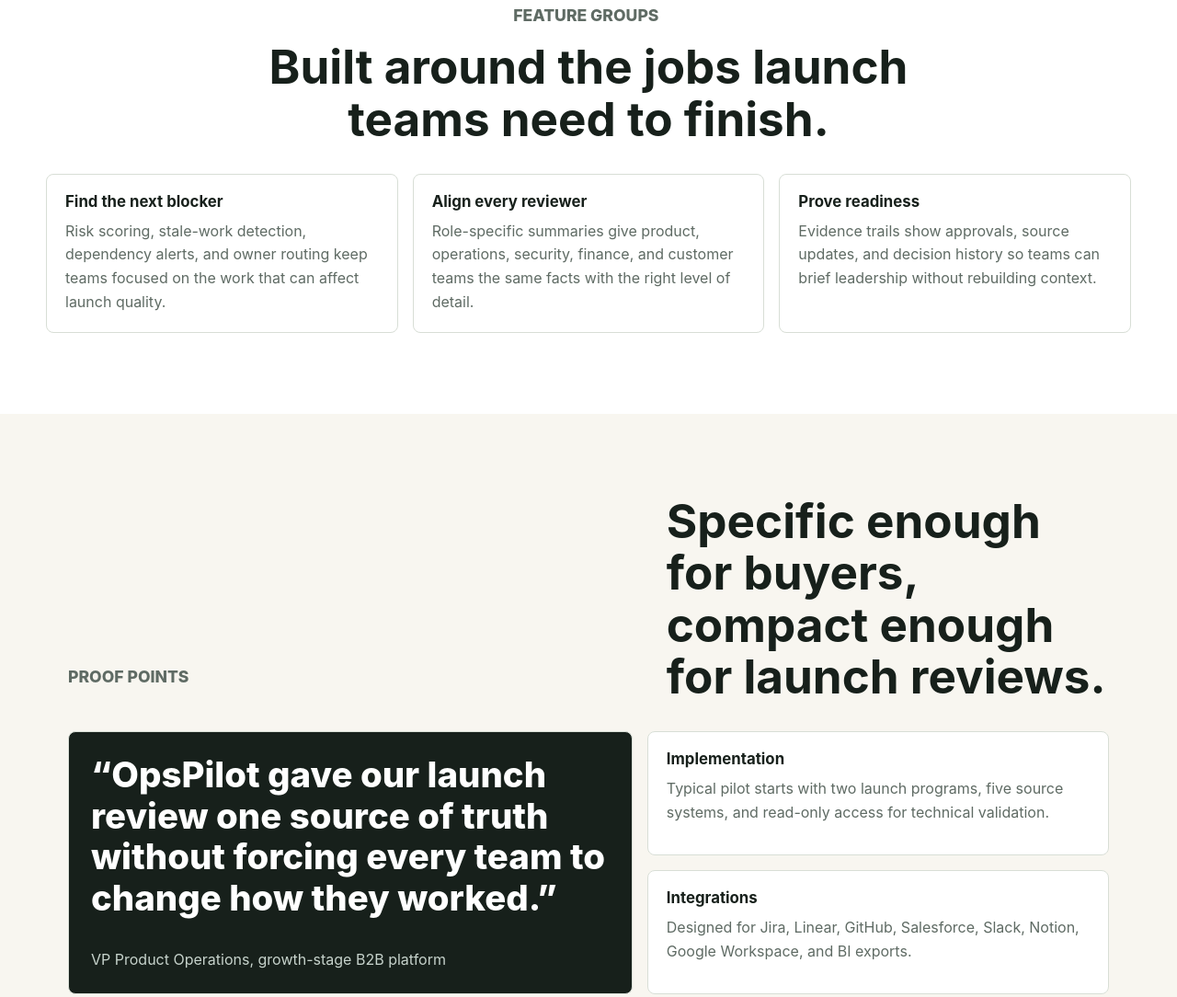
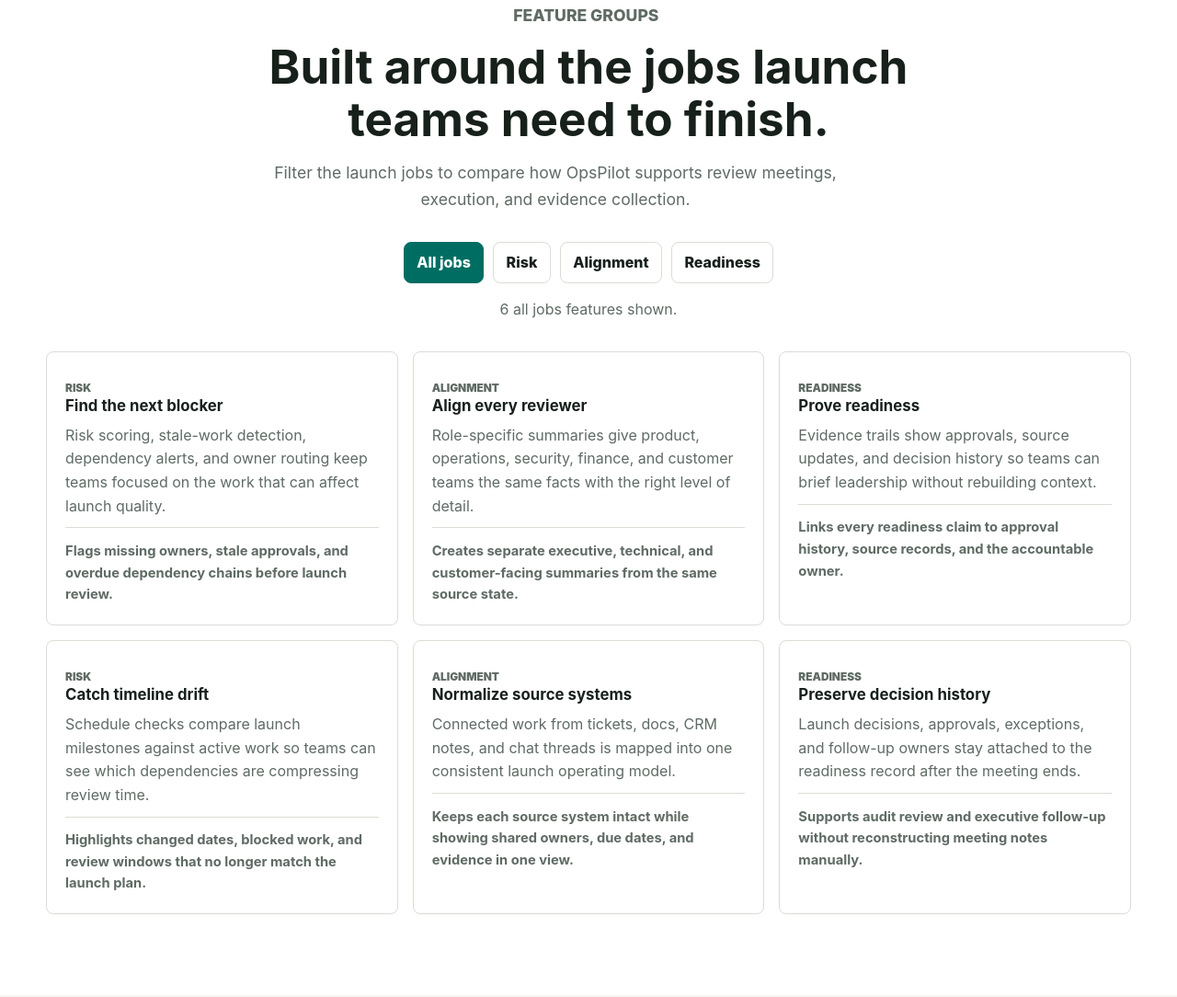
Before and after one commit to saitakarcesme/AkorithLoop, a plain HTML site: page long-loop-product-launch-20260716/index.html in a window 1280 px wide. Shown: the part 2836-3920 px from the top of the page at 92% size. Drawn offline with Linux system fonts and the light colour scheme.

Commit message:
Completed milestone 3 in `long-loop-product-launch-20260716`.

```diff
--- /dev/null
+++ b/long-loop-product-launch-20260716/app.js
@@ -0,0 +1,138 @@
+const featureGrid = document.querySelector("[data-feature-grid]");
+const featureStatus = document.querySelector("#feature-status");
+const featureFilters = Array.from(document.querySelectorAll(".feature-filter"));
+const navToggle = document.querySelector("#nav-toggle");
+const navPanel = document.querySelector("#nav-panel");
+
+let features = [];
+let activeFilter = "all";
+
+function setStatus(message) {
+  if (featureStatus) {
+    featureStatus.textContent = message;
+  }
+}
+
+function createFeatureCard(feature) {
+  const card = document.createElement("article");
+  card.className = "feature-card";
+  card.dataset.category = feature.category;
+
+  const category = document.createElement("p");
+  category.className = "feature-kicker";
+  category.textContent = feature.categoryLabel;
+
+  const title = document.createElement("h3");
+  title.textContent = feature.title;
+
+  const description = document.createElement("p");
+  description.textContent = feature.description;
+
+  const proof = document.createElement("p");
+  proof.className = "feature-proof";
+  proof.textContent = feature.proof;
+
+  card.append(category, title, description, proof);
+  return card;
+}
+
+function renderFeatures() {
+  if (!featureGrid) return;
+
+  const visibleFeatures = activeFilter === "all"
+    ? features
+    : features.filter((feature) => feature.category === activeFilter);
+
+  featureGrid.replaceChildren(...visibleFeatures.map(createFeatureCard));
+
+  const activeButton = featureFilters.find((button) => button.dataset.filter === activeFilter);
+  const label = activeButton ? activeButton.textContent.trim() : "selected";
+  const countLabel = visibleFeatures.length === 1 ? "feature" : "features";
+  setStatus(`${visibleFeatures.length} ${label.toLowerCase()} ${countLabel} shown.`);
+}
+
+function setActiveFilter(nextFilter) {
+  activeFilter = nextFilter;
+
+  featureFilters.forEach((button) => {
+    const isActive = button.dataset.filter === activeFilter;
+    button.classList.toggle("is-active", isActive);
+    button.setAttribute("aria-pressed", String(isActive));
+  });
+
+  renderFeatures();
+}
+
+function moveFilterFocus(currentButton, direction) {
+  const currentIndex = featureFilters.indexOf(currentButton);
+  if (currentIndex === -1) return;
+
+  const nextIndex = (currentIndex + direction + featureFilters.length) % featureFilters.length;
+  featureFilters[nextIndex].focus();
+}
+
+async function loadFeatures() {
+  if (!featureGrid) return;
+
+  try {
+    const response = await fetch("data/features.json");
+    if (!response.ok) {
+      throw new Error(`Feature data request failed with ${response.status}`);
+    }
+
+    const data = await response.json();
+    if (!Array.isArray(data.features) || data.features.length === 0) {
+      throw new Error("Feature data did not include a populated features array");
+    }
+
+    features = data.features;
+    renderFeatures();
+  } catch (error) {
+    setStatus("Feature data could not load. Showing core launch jobs.");
+    console.error(error);
+  }
+}
+
+function syncNavState() {
+  if (!navToggle) return;
+  navToggle.setAttribute("aria-expanded", String(navToggle.checked));
+}
+
+featureFilters.forEach((button) => {
+  button.addEventListener("click", () => setActiveFilter(button.dataset.filter));
+  button.addEventListener("keydown", (event) => {
+    if (event.key === "ArrowRight" || event.key === "ArrowDown") {
+      event.preventDefault();
+      moveFilterFocus(button, 1);
+    }
+
+    if (event.key === "ArrowLeft" || event.key === "ArrowUp") {
+      event.preventDefault();
+      moveFilterFocus(button, -1);
+    }
+  });
+});
+
+if (navToggle) {
+  navToggle.addEventListener("change", syncNavState);
+}
+
+if (navPanel && navToggle) {
+  navPanel.addEventListener("click", (event) => {
+    if (event.target instanceof HTMLAnchorElement) {
+      navToggle.checked = false;
+      syncNavState();
+    }
+  });
+}
+
+document.addEventListener("keydown", (event) => {
+  if (event.key === "Escape" && navToggle?.checked) {
+    navToggle.checked = false;
+    syncNavState();
+    navToggle.focus();
+  }
+});
+
+syncNavState();
+loadFeatures();
--- /dev/null
+++ b/long-loop-product-launch-20260716/data/features.json
@@ -0,0 +1,52 @@
+{
+  "features": [
+    {
+      "id": "blocker-routing",
+      "category": "risk",
+      "categoryLabel": "Risk",
+      "title": "Find the next blocker",
+      "description": "Risk scoring, stale-work detection, dependency alerts, and owner routing keep teams focused on the work that can affect launch quality.",
+      "proof": "Flags missing owners, stale approvals, and overdue dependency chains before launch review."
+    },
+    {
+      "id": "reviewer-briefs",
+      "category": "alignment",
+      "categoryLabel": "Alignment",
+      "title": "Align every reviewer",
+      "description": "Role-specific summaries give product, operations, security, finance, and customer teams the same facts with the right level of detail.",
+      "proof": "Creates separate executive, technical, and customer-facing summaries from the same source state."
+    },
+    {
+      "id": "readiness-evidence",
+      "category": "readiness",
+      "categoryLabel": "Readiness",
+      "title": "Prove readiness",
+      "description": "Evidence trails show approvals, source updates, and decision history so teams can brief leadership without rebuilding context.",
+      "proof": "Links every readiness claim to approval history, source records, and the accountable owner."
+    },
+    {
+      "id": "launch-drift",
+      "category": "risk",
+      "categoryLabel": "Risk",
+      "title": "Catch timeline drift",
+      "description": "Schedule checks compare launch milestones against active work so teams can see which dependencies are compressing review time.",
+      "proof": "Highlights changed dates, blocked work, and review windows that no longer match the launch plan."
+    },
+    {
+      "id": "source-normalization",
+      "category": "alignment",
+      "categoryLabel": "Alignment",
+      "title": "Normalize source systems",
+      "description": "Connected work from tickets, docs, CRM notes, and chat threads is mapped into one consistent launch operating model.",
+      "proof": "Keeps each source system intact while showing shared owners, due dates, and evidence in one view."
+    },
+    {
+      "id": "decision-record",
+      "category": "readiness",
+      "categoryLabel": "Readiness",
+      "title": "Preserve decision history",
+      "description": "Launch decisions, approvals, exceptions, and follow-up owners stay attached to the readiness record after the meeting ends.",
+      "proof": "Supports audit review and executive follow-up without reconstructing meeting notes manually."
+    }
+  ]
+}
--- a/long-loop-product-launch-20260716/index.html
+++ b/long-loop-product-launch-20260716/index.html
@@ -20,13 +20,13 @@
           <span>OpsPilot</span>
         </a>
 
-        <input class="nav-toggle" type="checkbox" id="nav-toggle" aria-label="Toggle navigation">
+        <input class="nav-toggle" type="checkbox" id="nav-toggle" aria-label="Toggle navigation" aria-controls="nav-panel" aria-expanded="false">
         <label class="nav-button" for="nav-toggle">
           <span class="nav-button-line" aria-hidden="true"></span>
           <span class="visually-hidden">Menu</span>
         </label>
 
-        <div class="nav-panel">
+        <div class="nav-panel" id="nav-panel">
           <ul class="nav-links">
             <li><a href="#workflow">Workflow</a></li>
             <li><a href="#features">Features</a></li>
@@ -177,17 +177,28 @@
         <div class="section-copy narrow">
           <p class="eyebrow">Feature groups</p>
           <h2 id="features-title">Built around the jobs launch teams need to finish.</h2>
+          <p>Filter the launch jobs to compare how OpsPilot supports review meetings, execution, and evidence collection.</p>
         </div>
-        <div class="feature-grid">
-          <article>
+        <div class="feature-toolbar" aria-label="Feature category filters">
+          <button class="feature-filter is-active" type="button" data-filter="all" aria-pressed="true">All jobs</button>
+          <button class="feature-filter" type="button" data-filter="risk" aria-pressed="false">Risk</button>
+          <button class="feature-filter" type="button" data-filter="alignment" aria-pressed="false">Alignment</button>
+          <button class="feature-filter" type="button" data-filter="readiness" aria-pressed="false">Readiness</button>
+        </div>
+        <p class="feature-status" id="feature-status" aria-live="polite">Loading feature data...</p>
+        <div class="feature-grid" id="feature-grid" data-feature-grid>
+          <article class="feature-card">
+            <p class="feature-kicker">Risk</p>
             <h3>Find the next blocker</h3>
             <p>Risk scoring, stale-work detection, dependency alerts, and owner routing keep teams focused on the work that can affect launch quality.</p>
           </article>
-          <article>
+          <article class="feature-card">
+            <p class="feature-kicker">Alignment</p>
             <h3>Align every reviewer</h3>
             <p>Role-specific summaries give product, operations, security, finance, and customer teams the same facts with the right level of detail.</p>
           </article>
-          <article>
+          <article class="feature-card">
+            <p class="feature-kicker">Readiness</p>
             <h3>Prove readiness</h3>
             <p>Evidence trails show approvals, source updates, and decision history so teams can brief leadership without rebuilding context.</p>
           </article>
@@ -258,5 +269,6 @@
       <p>&copy; 2026 OpsPilot. Built for product, operations, and technical launch teams.</p>
       <a href="#main">Back to top</a>
     </footer>
+    <script src="app.js" defer></script>
   </body>
 </html>
--- a/long-loop-product-launch-20260716/styles.css
+++ b/long-loop-product-launch-20260716/styles.css
@@ -506,12 +506,45 @@
   grid-template-columns: repeat(3, minmax(0, 1fr));
 }
 
+.feature-toolbar {
+  display: flex;
+  flex-wrap: wrap;
+  justify-content: center;
+  margin: 2rem auto 0;
+  gap: 0.6rem;
+}
+
+.feature-filter {
+  min-height: 42px;
+  padding: 0.55rem 0.85rem;
+  border: 1px solid var(--line);
+  border-radius: var(--radius);
+  background: var(--surface);
+  color: var(--ink);
+  cursor: pointer;
+  font: inherit;
+  font-weight: 800;
+}
+
+.feature-filter:hover,
+.feature-filter.is-active {
+  border-color: var(--accent);
+  background: var(--accent);
+  color: var(--surface);
+}
+
+.feature-status {
+  margin: 1rem auto 0;
+  color: var(--muted);
+  text-align: center;
+}
+
 .objection-grid {
   grid-template-columns: repeat(4, minmax(0, 1fr));
 }
 
 .comparison-grid article,
-.feature-grid article,
+.feature-card,
 .objection-grid article,
 .quote-card,
 .proof-list article,
@@ -522,19 +555,35 @@
 }
 
 .comparison-grid article,
-.feature-grid article,
+.feature-card,
 .objection-grid article,
 .proof-list article {
   padding: 1.25rem;
 }
 
 .comparison-grid p,
-.feature-grid p,
+.feature-card p,
 .objection-grid p,
 .proof-list p,
 .workflow-steps p {
   margin: 0.65rem 0 0;
   color: var(--muted);
+}
+
+.feature-kicker {
+  margin: 0 0 0.65rem;
+  color: var(--accent-dark);
+  font-size: 0.74rem;
+  font-weight: 900;
+  letter-spacing: 0;
+  text-transform: uppercase;
+}
+
+.feature-proof {
+  padding-top: 0.85rem;
+  border-top: 1px solid var(--line);
+  font-size: 0.92rem;
+  font-weight: 700;
 }
 
 .workflow-steps {
@@ -778,6 +827,14 @@
     text-align: left;
   }
 
+  .feature-toolbar {
+    justify-content: flex-start;
+  }
+
+  .feature-status {
+    text-align: left;
+  }
+
   .site-footer {
     align-items: flex-start;
     flex-direction: column;
```
Also changed, not shown: long-loop-product-launch-20260716/FINDINGS.md (+12 -0 lines), long-loop-product-launch-20260716/LOOP_STATE.json (+13 -13 lines), long-loop-product-launch-20260716/docs/accessibility.md (added, +29 -0 lines), long-loop-product-launch-20260716/tests/verify.mjs (added, +63 -0 lines), long-loop-product-launch-20260716/README.md.
